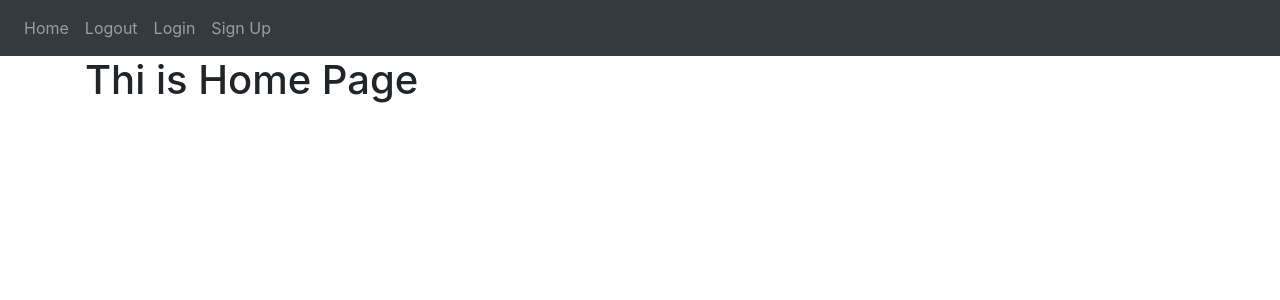
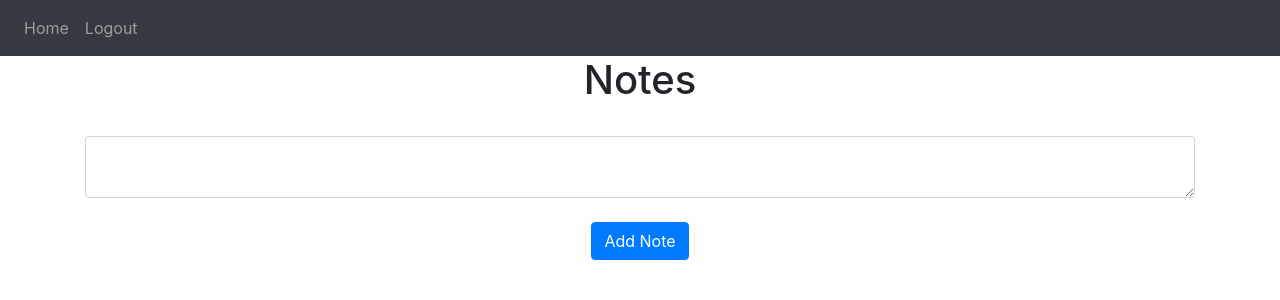
Before and after one commit to Zakaria-Tafesh/flask_new_website, a Flask app: page / in a window 1280 px wide. Shown: the top 300 px of the page. Run offline with Flask 3, Linux system fonts and the light colour scheme; the visitor is signed in with stand-in values (Sample User, id 1); data that the repository does not hold is empty; some libraries are stand-ins or nearby versions.

Commit message:
complete the Note app

```diff
--- a/website/auth.py
+++ b/website/auth.py
@@ -26,7 +26,7 @@ def login():
 
     # data = request.form
     # print(data)
-    return render_template("login.html")
+    return render_template("login.html", user=current_user)
 
 
 @auth.route('/logout')
@@ -59,7 +59,7 @@ def sign_up():
             # add user to database
             new_user = User(email=email,
                             first_name=first_name,
-                            password=generate_password_hash(password1, method='sha256')
+                            password=generate_password_hash(password1, method='scrypt')
                             )
             db.session.add(new_user)
             db.session.commit()
@@ -68,4 +68,4 @@ def sign_up():
             flash('Account created!', category='success')
             return redirect(url_for('views.home'))
 
-    return render_template("sign_up.html")
+    return render_template("sign_up.html", user=current_user)
--- a/website/templates/base.html
+++ b/website/templates/base.html
@@ -29,10 +29,15 @@
       </button>
       <div class="collapse navbar-collapse" id="navbar">
         <div class="navbar-nav">
+        {% if user.is_authenticated %}
           <a class="nav-item nav-link" id="home" href="/">Home</a>
           <a class="nav-item nav-link" id="logout" href="/logout">Logout</a>
+        {% else %}
+
           <a class="nav-item nav-link" id="login" href="/login">Login</a>
           <a class="nav-item nav-link" id="signUp" href="/sign-up">Sign Up</a>
+        {% endif %}
+
         </div>
       </div>
     </nav>
--- a/website/templates/home.html
+++ b/website/templates/home.html
@@ -1,3 +1,23 @@
 {% extends "base.html" %}
 {% block title %}Home{% endblock %}
-{% block content %} <h1>Thi is Home Page</h1>{% endblock %}
+{% block content %}
+<h1 align="center">Notes</h1>
+<ul class="list-group list-group-flush" id="notes">
+    {% for note in user.notes %}
+    <li class="list-group-item">
+        {{ note.data }}
+        <button type="button" class="close" onclick="deleteNote({{ note.id }})">
+            <span aria-hidden="true">&times;</span>
+        </button>
+    </li>
+
+    {% endfor %}
+</ul>
+<form method="POST">
+    <label for="note"></label><textarea name="note" id="note" class="form-control"></textarea>
+    <br>
+    <div align="center">
+        <button type="submit" class="btn btn-primary">Add Note</button>
+    </div>
+</form>
+{% endblock %}
--- a/website/views.py
+++ b/website/views.py
@@ -1,10 +1,36 @@
-from flask import Blueprint, render_template
+import json
+
+from flask import Blueprint, render_template, request, flash, jsonify
 from flask_login import login_required, current_user
+from .models import Note
+from . import db
 
 views = Blueprint('views', __name__)
 
 
-@views.route('/')
+@views.route('/', methods=['GET', 'POST'])
 @login_required
 def home():
-    return render_template("home.html")
+    if request.method == 'POST':
+        note = request.form.get('note')
+        if len(note) < 1:
+            flash('Note is too short', category='error')
+        else:
+            new_note = Note(data=note, user_id=current_user.id)
+            db.session.add(new_note)
+            db.session.commit()
+            flash('Note Added!', category='success')
+
+    return render_template("home.html", user=current_user)
+
+
+@views.route('/delete-note', methods=['POST'])
+def delete_note():
+    note = json.loads(request.data)
+    note_id = note['noteId']
+    note = Note.query.get(note_id)
+    if note:
+        if note.user_id == current_user.id:
+            db.session.delete(note)
+            db.session.commit()
+    return jsonify({})
```
